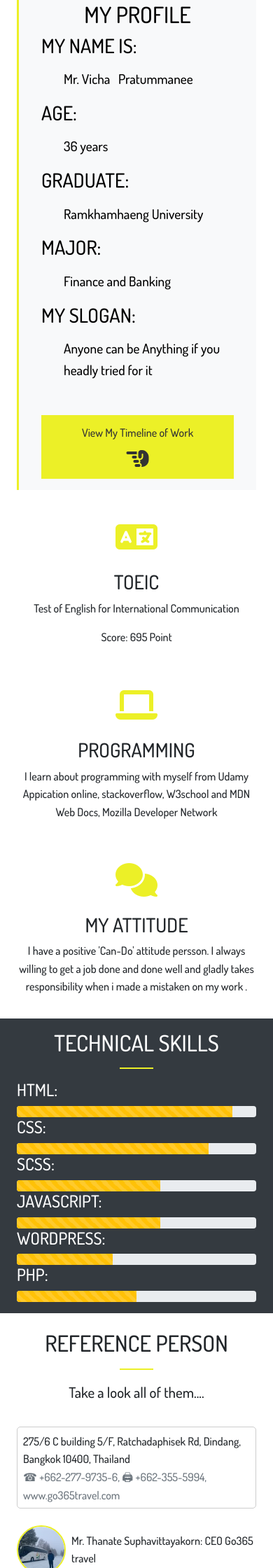
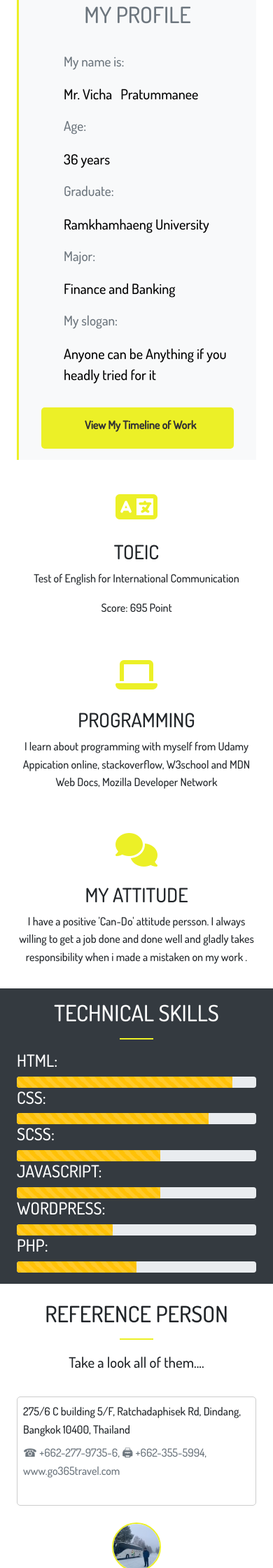
Before and after one commit to VichaPratummaneeTHA/my-portfolio-website, a PHP site: page /dist/about.html in a window 390 px wide. Shown: the part 800-3040 px from the top of the page at 70% size. Run offline with PHP 8.4, Linux system fonts and the light colour scheme; some libraries are stand-ins or nearby versions.

Commit message:
update8/10/2020 10.50

```diff
--- a/dist/about.html
+++ b/dist/about.html
@@ -127,21 +127,21 @@
             </div>
 
             <div class="bio bg-light">
-              <h2>My Profile</h2>
+              <h2 class="text-muted">My Profile</h2>
 
-                  <h3>My name is:</h3>
-                  <P>Mr. Vicha &nbsp; Pratummanee</P>
+                  <p class="text-muted" >My name is:</p>
+                  <h5>Mr. Vicha &nbsp; Pratummanee</h5>
 
-                  <h3>Age:</h3>
-                  <P>36 years</P>
+                  <p class="text-muted" >Age:</p>
+                  <h5>36 years</h5>
 
-                  <h3>Graduate:</h3>
-                  <P>Ramkhamhaeng University </P>
-                  <h3>Major:</h3>
-                  <p>Finance and Banking</p>
+                  <p class="text-muted" >Graduate:</p>
+                  <h5>Ramkhamhaeng University </h5>
+                  <p class="text-muted" >Major:</p>
+                  <h5>Finance and Banking</h5>
 
-                  <h3>My slogan:</h3>
-                  <p>Anyone can be Anything if you headly tried for it</p>
+                  <p class="text-muted" >My slogan:</p>
+                  <h5>Anyone can be Anything if you headly tried for it</h5>
 
                   <a class="btn-main" href="knowledge_resume.html"><span>View My Timeline of Work</span><i class="fas fa-hand-point-left fa-2x"></i></a>
             </div>
--- a/dist/css/main.css
+++ b/dist/css/main.css
@@ -564,8 +564,7 @@ ul {
 
 h2,
 h3,
-h4,
-h5 {
+h4 {
   text-transform: uppercase; }
 
 img {
@@ -748,16 +747,17 @@ img {
   padding: 3rem 5rem;
   text-align: center; }
   #about-a .bio h2 {
-    margin-bottom: 0.5rem;
+    margin-bottom: 2rem;
     text-align: center; }
-  #about-a .bio h3 {
+  #about-a .bio h5 {
     text-align: left;
+    padding-left: 6rem;
     margin-bottom: 1rem; }
   #about-a .bio p {
-    font-size: 1.5rem;
+    font-size: 1rem;
     margin-bottom: 1rem;
     text-align: left;
-    padding-left: 6rem; }
+    padding-left: 2rem; }
   #about-a .bio span {
     display: inline-block;
     margin-bottom: 0.5rem; }
@@ -766,7 +766,9 @@ img {
     padding: 0.2rem; }
   #about-a .bio a {
     display: block;
-    margin-top: 2rem; }
+    width: 80%;
+    margin: 3rem auto 0;
+    border-radius: 5px; }
   #about-a .bio a:hover {
     background: #333;
     color: #fff;
@@ -901,6 +903,33 @@ img {
     padding: 0.3rem; }
   .bio-image {
     margin-top: 3rem; }
+  .bio span {
+    font-size: 0.8rem;
+    padding-left: 0.5rem; }
+  .bio a {
+    width: 100%; }
+  #about-d .testimonials p {
+    border: 1px solid #ccc;
+    border-radius: 5px;
+    padding: 0.5rem;
+    min-height: 100px; }
+  #about-d .testimonials span {
+    display: block;
+    margin-top: 0.5rem; }
+  #about-d .testimonials ul {
+    display: flex;
+    flex-direction: column;
+    list-style: none;
+    margin-top: 1.5rem;
+    align-items: center;
+    text-align: center; }
+  #about-d .testimonials img {
+    width: 70px;
+    height: 70px;
+    border: solid 2px #ecf027;
+    border-radius: 50%;
+    margin-right: 0;
+    margin-bottom: 0.5rem; }
   #resume-b ul li div {
     width: 300px; }
   #resume-b ul li:nth-child(even) div {
@@ -982,22 +1013,23 @@ img {
     max-width: 100%;
     padding: 1rem 2rem;
     text-align: left; }
+    #about-a .bio h5 {
+      padding-left: 2rem;
+      line-height: 1.5; }
     #about-a .bio p {
       font-size: 1.2rem;
       padding-left: 2rem; }
     #about-a .bio a {
-      display: inline-block;
+      display: block;
       width: 100%;
       margin-top: 2rem; }
     #about-a .bio span {
       display: block;
       font-size: 1rem;
+      font-weight: bold;
       text-align: center; }
     #about-a .bio i {
-      display: block;
-      padding: 0;
-      text-align: center;
-      margin-right: 1rem; }
+      display: none; }
   #about-c {
     display: none; }
   #contact-a .text-fields {
--- a/scss/_media.scss
+++ b/scss/_media.scss
@@ -78,6 +78,51 @@
     margin-top: 3rem;
   }
 
+  .bio {
+    span {
+      font-size: 0.8rem;
+      padding-left: 0.5rem;
+    }
+    a {
+      width: 100%;
+    }
+  }
+
+  #about {
+    &-d {
+      .testimonials {
+        p {
+          border: 1px solid $medium-color;
+          border-radius: 5px;
+          padding: 0.5rem;
+          min-height: 100px;
+        }
+
+        span {
+          display: block;
+          margin-top: 0.5rem;
+        }
+        ul {
+          display: flex;
+          flex-direction: column;
+          list-style: none;
+          margin-top: 1.5rem;
+          align-items: center;
+          text-align: center;
+        }
+
+        img {
+          width: 70px;
+          height: 70px;
+          border: solid 2px $main-color;
+          border-radius: 50%;
+          margin-right: 0;
+          margin-bottom: 0.5rem;
+        }
+      }
+    }
+  }
+
   // Resume Timeline
   #resume {
     &-b {
@@ -236,26 +289,32 @@
         padding: 1rem 2rem;
         text-align: left;
 
+        h5 {
+          padding-left: 2rem;
+          line-height: 1.5;
+        }
+
         p {
           font-size: 1.2rem;
+
           padding-left: 2rem;
         }
 
         a {
-          display: inline-block;
+          display: block;
           width: 100%;
           margin-top: 2rem;
         }
+
         span {
           display: block;
           font-size: 1rem;
+          font-weight: bold;
           text-align: center;
         }
+
         i {
-          display: block;
-          padding: 0;
-          text-align: center;
-          margin-right: 1rem;
+          display: none;
         }
       }
     }
--- a/scss/main.scss
+++ b/scss/main.scss
@@ -32,8 +32,7 @@ ul {
 
 h2,
 h3,
-h4,
-h5 {
+h4 {
   text-transform: uppercase;
 }
 
@@ -333,20 +332,21 @@ img {
       text-align: center;
 
       h2 {
-        margin-bottom: 0.5rem;
+        margin-bottom: 2rem;
         text-align: center;
       }
 
-      h3 {
+      h5 {
         text-align: left;
+        padding-left: 6rem;
         margin-bottom: 1rem;
       }
 
       p {
-        font-size: 1.5rem;
+        font-size: 1rem;
         margin-bottom: 1rem;
         text-align: left;
-        padding-left: 6rem;
+        padding-left: 2rem;
       }
 
       span {
@@ -361,7 +361,9 @@ img {
 
       a {
         display: block;
-        margin-top: 2rem;
+        width: 80%;
+        margin: 3rem auto 0;
+        border-radius: 5px;
       }
 
       a:hover {
```
Also changed, not shown: other parts of dist/css/main.css (+31 -5 lines), other parts of scss/_media.scss (+55 -13 lines).
